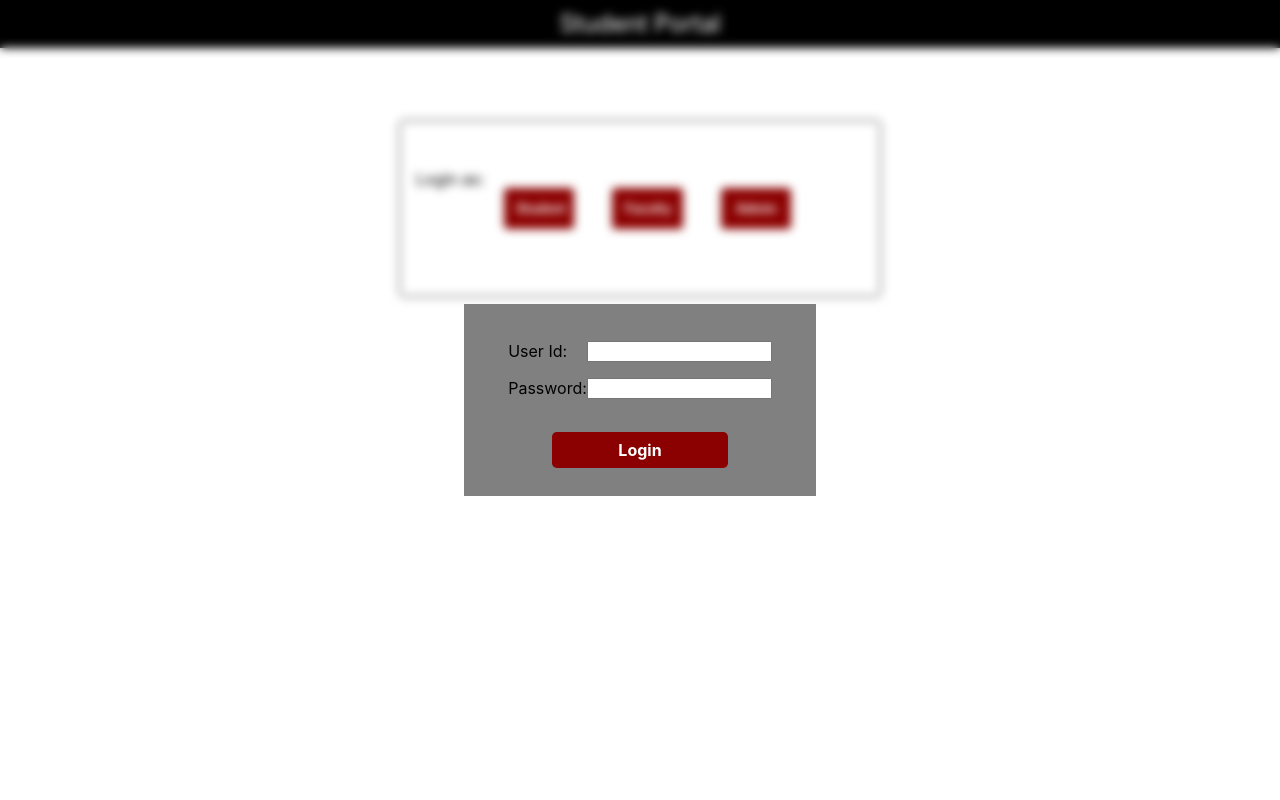
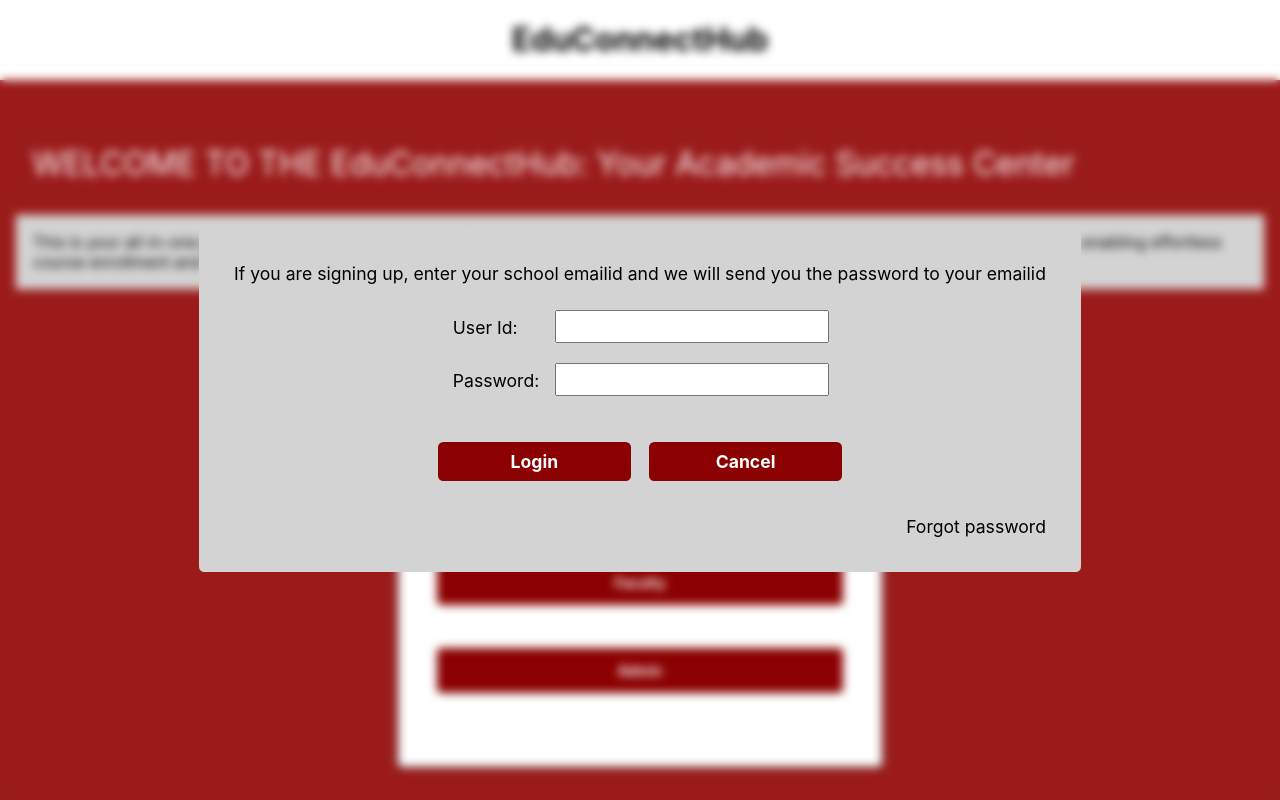
Before and after one commit to apoorvarajan/StudentDataManagementSystem, a React (Create React App) app in the folder front-end/: page / in a window 1280 px wide. Both pictures are taken after a click on the element "Student". Built offline with nearby package versions, Linux system fonts and the light colour scheme.

Commit message:
home page and dahsboard changed design

```diff
--- a/front-end/src/components/Dashboard.tsx
+++ b/front-end/src/components/Dashboard.tsx
@@ -3,15 +3,57 @@ import '../styles/dashboard.css'
 import '../styles/home.css'
 
 const Dashboard = (props:any)=>{
-    const sections = ['Academics','Manage Classes', 'Course Planning Assistant', 'Profile']
-    return <div>
+    const today_date = new Date()
+    let hours = today_date.getHours();
+    let greeting = (hours < 12)? "Good Morning " :
+             ((hours <= 18 && hours >= 12 ) ? "Good Afternoon " : "Good Evening ");
+    const datestring=today_date.toDateString()
+    let sname = "[Student Name]"
+    return <div className="dashboard-page">
         <div className="home-header-wrap">
             <div className="home-heading-text">Dashboard</div>
         </div>
+        <div className="dashboard-greeting-wrap">
+            <div className="greeting-dashboard">
+                {greeting+ sname + "!"}
+            </div>
+            <div className="dashboard-date"> Today is {datestring}</div>
+        </div>
         <div className="dashboard-wrap">
-            {sections.map((item)=>{
-                return <div className="dashboard-item">{item}</div>
-            })}
+            <div className="dashboard-row">
+                <div className="dashboard-item">
+                    <div>
+                        Academics
+                    </div>
+                </div>
+                <div className="dashboard-item">
+                    <div>
+                        Manage Classes
+                    </div>
+                </div>
+            {/* </div>
+            <div className="dashboard-row"> */}
+                <div className="dashboard-item">
+                    <div>
+                        Course Planning Assistant
+                    </div>
+
+                </div>
+                <div className="dashboard-item">
+                    <div>
+                        Profile
+                    </div>
+                </div>
+            </div>
+        </div>
+        <div>
+            <div className="todo-heading-dashboard"> To-Do</div>
+            <div className="paper">
+                <div className="pattern">
+                    You don't have any tasks pending!
+                </div>
+
+            </div>
         </div>
     </div>
 }
--- a/front-end/src/components/Home.tsx
+++ b/front-end/src/components/Home.tsx
@@ -4,9 +4,17 @@ import LoginModal from './LoginModal'
 
 const HomeComponent = (props:any)=>{
     const [option, setOption] = useState(0);
-    return <div>
+    return <div className="home-wrap">
         <div className="home-header-wrap">
-            <div className="home-heading-text">Student Portal</div>
+            <div className="home-heading-text">EduConnectHub</div>
+        </div>
+        <div className="home-title">
+            WELCOME TO THE EduConnectHub: Your Academic Success Center
+        </div>
+        <div className="home-desc">
+            This is your all-in-one platform for academic excellence.
+            Through our user-friendly platform, students gain access to personalized portals, enabling effortless course enrollment and real-time tracking of grades.
+            To access your profile, Login or Sign-up using your official emailid.
         </div>
         <div className="login-button-wrap">
             Login as:
--- a/front-end/src/components/LoginModal.tsx
+++ b/front-end/src/components/LoginModal.tsx
@@ -2,20 +2,27 @@ import React from 'react'
 
 const LoginModal = (props:any) => {
     return <div className="login-modal-container">
+        <div className="login-ins"> If you are signing up, enter your school emailid and we will send you the password to your emailid</div>
         <div className="login-modal-input-wrap">
             <div className="login-modal-input">
-                <label htmlFor="user-id"> User Id:</label>
-                <input name="user-id" id="userId" type="text"/>
+                <label htmlFor="user-id" className="login-input-field"> User Id:</label>
+                <input name="user-id" id="userId" type="text" className="login-input-field t"/>
             </div>
             <div className="login-modal-input">
-                <label htmlFor="password"> Password:</label>
-                <input name="password" id="pwd" type="password"/>
+                <label htmlFor="password" className="login-input-field"> Password:</label>
+                <input name="password" id="pwd" type="password" className="login-input-field t"/>
             </div>
         </div>
         <div className="login-modal-submit-button-wrap">
-            <div>
+            <div className="login-modal-button">
                 Login
             </div>
+            <div className="login-modal-button">
+                Cancel
+            </div>
+        </div>
+        <div className="forgot-pwd">
+            Forgot password
         </div>
     </div>
 }
--- a/front-end/src/components/dashboardComponents/CoursePlanningAssistant.tsx
+++ b/front-end/src/components/dashboardComponents/CoursePlanningAssistant.tsx
@@ -2,6 +2,7 @@ import React from 'react'
 import '../../styles/academics.css'
 import greencheck from '../../images/greencheck.jpeg'
 import redcross from '../../images/redcross.jpeg'
+import dropdown from '../../images/dropdown.jpg'
 
 const CoursePlanningAssistant = (props:any) => {
     const academic_sections=['Core Requirements', 'Credits','CGPA Calculator','Concentration Requirements']
@@ -16,18 +17,18 @@ const CoursePlanningAssistant = (props:any) => {
                 })}
             </div>
             <div  className="academics-right-section" >
-                <div>
+                <div className="core-req-heading">
                     Core Requirements:
                 </div>
-                <div>
-                    <div>
-                        Systems Requirement <img src={greencheck} className="req-icon"/>
+                <div className="core-req-wrap">
+                    <div className="core-req-item">
+                        Systems Requirement <img src={greencheck} className="req-icon"/> - COMPSCI 532
                     </div>
-                    <div>
-                        Theory Requirement <img src={greencheck}  className="req-icon"/>
+                    <div className="core-req-item">
+                        Theory Requirement <img src={greencheck}  className="req-icon"/> - COMPSCI 611
                     </div>
-                    <div>
-                        Machine Learning Requirement <img src={redcross}  className="req-icon"/>
+                    <div className="core-req-item">
+                        Machine Learning Requirement <img src={redcross}  className="req-icon"/> - <span className="req-eligible-course"> Eligible Courses <img width="15em" src={dropdown}/> </span>
                     </div>
                 </div>
             </div>
--- a/front-end/src/styles/academics.css
+++ b/front-end/src/styles/academics.css
@@ -70,4 +70,27 @@
 }
 .req-icon{
     width: 1em;
+    margin-left: 1em;
 }
+.core-req-heading{
+    height: 2em;
+    font-size: 2em;
+    margin: 1em 0em;
+}
+.core-req-wrap{
+    text-align: left;
+    margin: 3em;
+}
+.core-req-item{
+    padding: 0.5em 1em;
+    background:lightblue;
+    margin: 1em;
+    border-radius: 0.3em;
+}
+.req-eligible-course{
+    background-color: darkred;
+    color: white;
+    text-align: center;
+    padding: 0.2em 1em;
+    border-radius: 0.3em;
+}
--- a/front-end/src/styles/dashboard.css
+++ b/front-end/src/styles/dashboard.css
@@ -1,13 +1,56 @@
+@import url('https://fonts.googleapis.com/css?family=Dancing+Script');
+.dashboard-page{
+    position: absolute;
+    top: 0;
+    bottom: 0;
+    left: 0;
+    right: 0;
+}
 .dashboard-wrap{
     margin: auto;
-    width: 50em;
+    width: 100%;
+    background: lightgray;
+    /* height: 100%; */
+}
+.dashboard-row{
+    display: flex;
 }
 .dashboard-item{
-    width: 100%;
-    background-color: lightblue;
+    width: 25%;
+    height: 10em;
     font-weight: bold;
-    font-size: 1.2em;
+    font-size: 1.5em;
+    text-align: center;
+    border: 5px solid white;
+    background-color: darkred;
+    color: white;
+    margin: 2em;
+    display: flex;
+}
+.dashboard-item>div{
+    margin: auto;
+}
+.dashboard-greeting-wrap{
+    background: #9B1B1B;
+    color: white;
+    text-align: center;
     padding: 1em;
-    margin: 1em auto;
-    text-align: center;
 }
+.greeting-dashboard{
+    font-weight: bold;
+    font-size: 1.5em;
+    line-height: 2em;
+}
+.todo-heading-dashboard{
+    padding: 1em;
+    font-size: 1.5em;
+    background: black;
+    color: lightgray;
+}
+.pattern{
+    min-height: 10em;
+    background-image: repeating-linear-gradient(white 0px, white 24px, darkred 25px);
+    font-family: 'Dancing Script', cursive;
+    font-size: 19px;
+    padding: 25px 1em 0em 1em;
+}
--- a/front-end/src/styles/home.css
+++ b/front-end/src/styles/home.css
@@ -1,21 +1,44 @@
+.home-wrap{
+    position: absolute;
+    top: 0;
+    bottom: 0;
+    background-color: #9B1B1B
+}
 .home-header-wrap{
-    height: 2em;
-    background: black;
-    color: white;
-    font-size: 1.5em;
-    margin-bottom: 3em;
+    height: 2.5em;
+    background: white;
+    color: black;
+    font-weight: bold;
+    font-size: 2em;
     text-align: center;
 }
 .home-heading-text{
-    line-height: 2em;
+    line-height: 2.5em;
+}
+.home-title{
+    color: white;
+    font-size: 2em;
+    margin: 1em;
+    margin-top:2em
+}
+.home-desc{
+    background: lightgray;
+    color: black;
+    padding: 1em;
+    margin: 1em;
+    border: 1px solid white;
 }
 .login-button-wrap{
     padding: 3em 1em;
     border: 1px solid black;
     border-radius: 0.3em;
     width: 35%;
-    margin: auto;
+    margin: 5em auto auto auto;
     display: flex;
+    background: white;
+    flex-direction: column;
+    font-weight: bold;
+    font-size: 1.1em;
 }
 .login-button{
     margin: 1.5em;
@@ -23,7 +46,6 @@
     background: darkred;
     border-radius: 0.3em;
     color: white;
-    width: 10%;
     text-align: center;
     font-weight: bold;
     font-size: 0.8em;
@@ -42,29 +64,47 @@
     display: flex;
 }
 .login-modal-container{
-    background-color: grey;
-    height: 10em;
-    width: 20em;
+    background-color: lightgray;
     margin: auto;
-    padding: 1em;
+    padding: 2em;
     text-align: center;
     display: flex;
     flex-direction: column;
+    border-radius: 0.3em;
+    font-size: 1.1em;
 }
 .login-modal-input-wrap{
     margin: auto;
 }
 .login-modal-submit-button-wrap{
-    border-radius: 0.3em;
     color: white;
+    margin: 2em auto;
+    font-weight: bold;
+    display: flex;
+}
+.login-modal-button{
     background: darkred;
     width: 10em;
-    margin: auto;
     padding: 0.5em;
-    font-weight: bold;
+    border-radius: 0.3em;
+    margin: 0em 0.5em;
 }
 .login-modal-input{
     padding: 0.5em 0em;
     display: flex;
     justify-content: space-between;
 }
+.login-ins{
+    margin-bottom: 1em;
+}
+.login-input-field{
+    height: 2em;
+    line-height: 2em;
+    margin: 0em 0.5em;
+}
+.t{
+    width: 20em
+}
+.forgot-pwd{
+    text-align: right;
+}
```
Also changed, not shown: front-end/src/images/dropdown.jpg (added).
